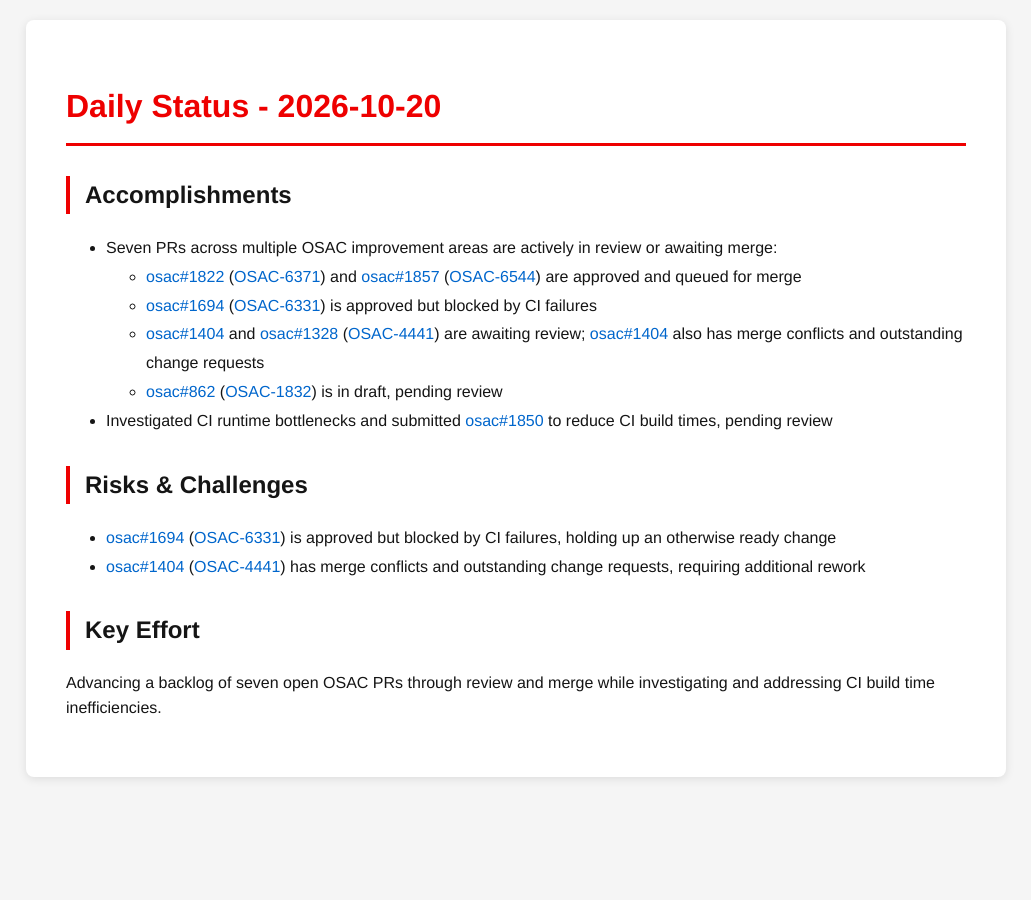
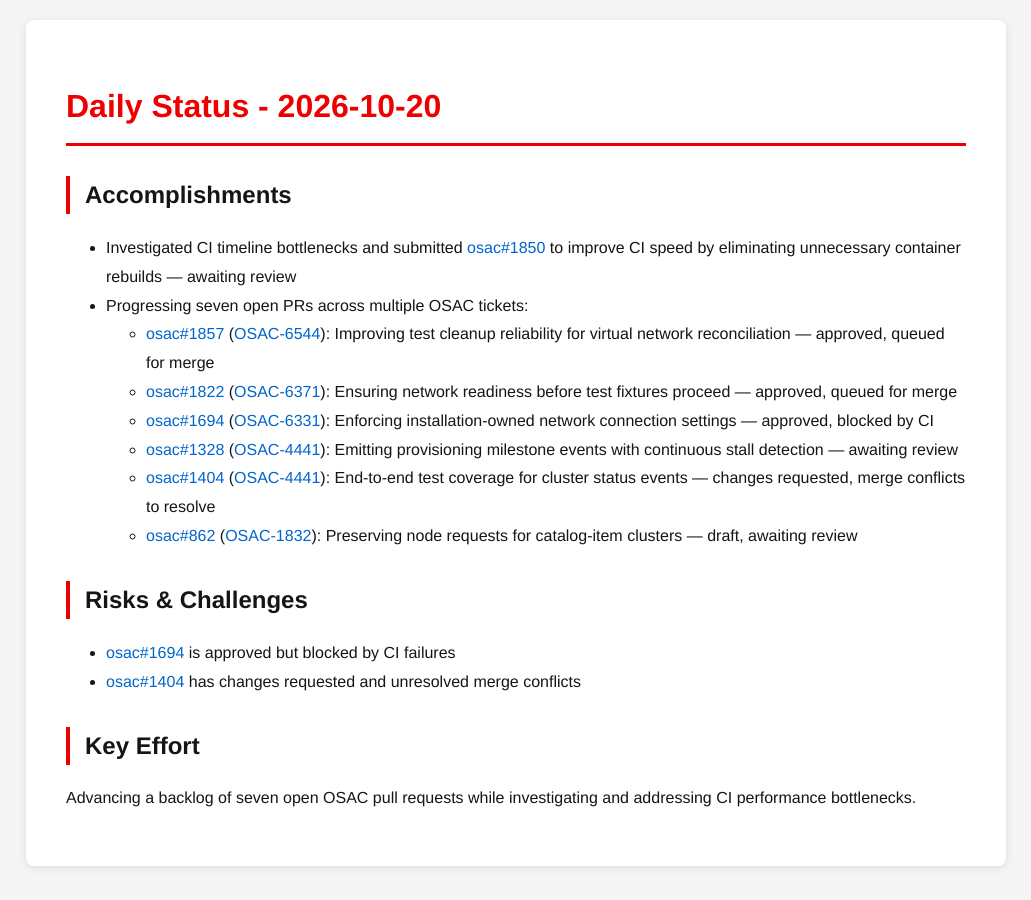
Before and after one commit to tzvatot/daily-status, a Jekyll site: the page built from 2026-10-20.md, in a window 1280 px wide. Shown: the whole page, without its empty margins (124-1155 px from the left). Built offline with Jekyll 4.4.1, drawn with Linux system fonts in a browser that asks for light colours.

Commit message:
Daily status update - 2026-10-20

```diff
--- a/2026-10-20.md
+++ b/2026-10-20.md
@@ -7,16 +7,18 @@ date: 2026-10-20
 # Daily Status - 2026-10-20
 
 ## Accomplishments
-- Seven PRs across multiple OSAC improvement areas are actively in review or awaiting merge:
-  - [osac#1822](https://github.com/osac-project/osac/pull/1822) ([OSAC-6371](https://redhat.atlassian.net/browse/OSAC-6371)) and [osac#1857](https://github.com/osac-project/osac/pull/1857) ([OSAC-6544](https://redhat.atlassian.net/browse/OSAC-6544)) are approved and queued for merge
-  - [osac#1694](https://github.com/osac-project/osac/pull/1694) ([OSAC-6331](https://redhat.atlassian.net/browse/OSAC-6331)) is approved but blocked by CI failures
-  - [osac#1404](https://github.com/osac-project/osac/pull/1404) and [osac#1328](https://github.com/osac-project/osac/pull/1328) ([OSAC-4441](https://redhat.atlassian.net/browse/OSAC-4441)) are awaiting review; [osac#1404](https://github.com/osac-project/osac/pull/1404) also has merge conflicts and outstanding change requests
-  - [osac#862](https://github.com/osac-project/osac/pull/862) ([OSAC-1832](https://redhat.atlassian.net/browse/OSAC-1832)) is in draft, pending review
-- Investigated CI runtime bottlenecks and submitted [osac#1850](https://github.com/osac-project/osac/pull/1850) to reduce CI build times, pending review
+- Investigated CI timeline bottlenecks and submitted [osac#1850](https://github.com/osac-project/osac/pull/1850) to improve CI speed by eliminating unnecessary container rebuilds — awaiting review
+- Progressing seven open PRs across multiple OSAC tickets:
+  - [osac#1857](https://github.com/osac-project/osac/pull/1857) ([OSAC-6544](https://redhat.atlassian.net/browse/OSAC-6544)): Improving test cleanup reliability for virtual network reconciliation — approved, queued for merge
+  - [osac#1822](https://github.com/osac-project/osac/pull/1822) ([OSAC-6371](https://redhat.atlassian.net/browse/OSAC-6371)): Ensuring network readiness before test fixtures proceed — approved, queued for merge
+  - [osac#1694](https://github.com/osac-project/osac/pull/1694) ([OSAC-6331](https://redhat.atlassian.net/browse/OSAC-6331)): Enforcing installation-owned network connection settings — approved, blocked by CI
+  - [osac#1328](https://github.com/osac-project/osac/pull/1328) ([OSAC-4441](https://redhat.atlassian.net/browse/OSAC-4441)): Emitting provisioning milestone events with continuous stall detection — awaiting review
+  - [osac#1404](https://github.com/osac-project/osac/pull/1404) ([OSAC-4441](https://redhat.atlassian.net/browse/OSAC-4441)): End-to-end test coverage for cluster status events — changes requested, merge conflicts to resolve
+  - [osac#862](https://github.com/osac-project/osac/pull/862) ([OSAC-1832](https://redhat.atlassian.net/browse/OSAC-1832)): Preserving node requests for catalog-item clusters — draft, awaiting review
 
 ## Risks & Challenges
-- [osac#1694](https://github.com/osac-project/osac/pull/1694) ([OSAC-6331](https://redhat.atlassian.net/browse/OSAC-6331)) is approved but blocked by CI failures, holding up an otherwise ready change
-- [osac#1404](https://github.com/osac-project/osac/pull/1404) ([OSAC-4441](https://redhat.atlassian.net/browse/OSAC-4441)) has merge conflicts and outstanding change requests, requiring additional rework
+- [osac#1694](https://github.com/osac-project/osac/pull/1694) is approved but blocked by CI failures
+- [osac#1404](https://github.com/osac-project/osac/pull/1404) has changes requested and unresolved merge conflicts
 
 ## Key Effort
-Advancing a backlog of seven open OSAC PRs through review and merge while investigating and addressing CI build time inefficiencies.
+Advancing a backlog of seven open OSAC pull requests while investigating and addressing CI performance bottlenecks.
```
